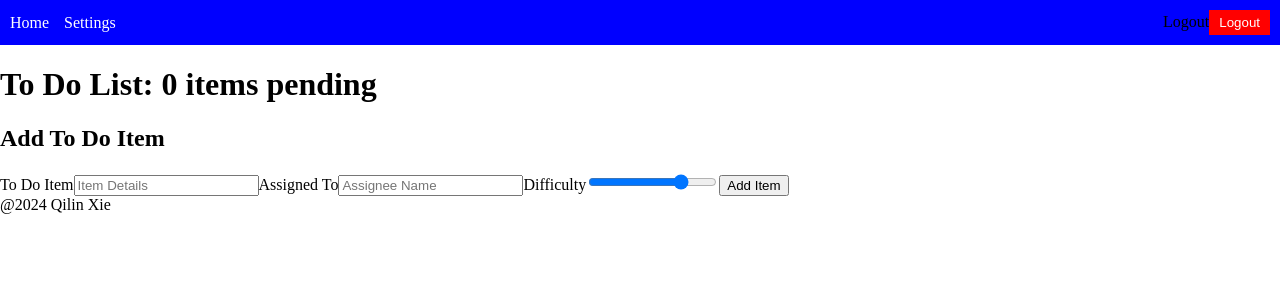
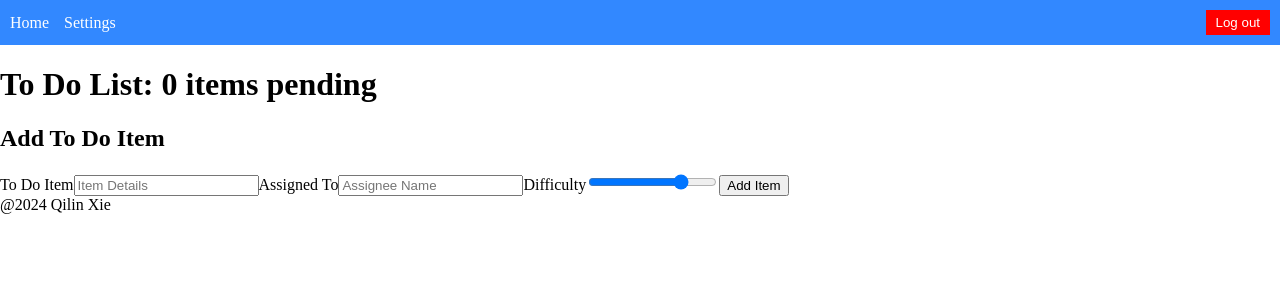
Before and after one commit to QILINXIE02/todo-app, a React (Vite) app: page / in a window 1280 px wide. Shown: the top 300 px of the page. Built offline with nearby package versions, Linux system fonts and the light colour scheme.

Commit message:
changes header style

```diff
--- a/src/Components/Header/header.scss
+++ b/src/Components/Header/header.scss
@@ -2,7 +2,7 @@
   display: flex;
   justify-content: space-between;
   align-items: center;
-  background-color: blue;
+  background-color: rgb(50, 136, 255);
   padding: 10px;
 
   .header-left {
@@ -31,3 +31,33 @@
     text-decoration: underline;
   }
 }
+
+
+//
+
+.left-header {
+  display: flex;
+  gap: 10px;
+}
+
+.right-header {
+  display: flex;
+  align-items: center;
+}
+
+.nav-link {
+  color: white;
+  text-decoration: none;
+}
+
+.logout-button {
+  background-color: rgb(9, 140, 28);
+  color: white;
+  border: none;
+  padding: 10px;
+  cursor: pointer;
+}
+
+.logout-button:hover {
+  background-color: darkred;
+}
--- a/src/Components/Header/index.jsx
+++ b/src/Components/Header/index.jsx
@@ -10,8 +10,7 @@ const Header = () => {
         <Link to="/settings">Settings</Link>
       </div>
       <div className="header-right">
-        <span>Logout</span>
-        <button className="logout-button">Logout</button>
+        <button className="logout-button">Log out</button>
       </div>
     </header>
   );
```
